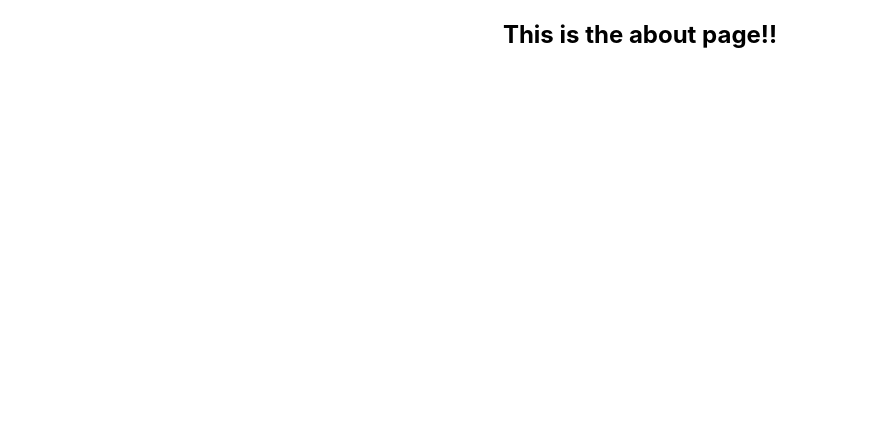
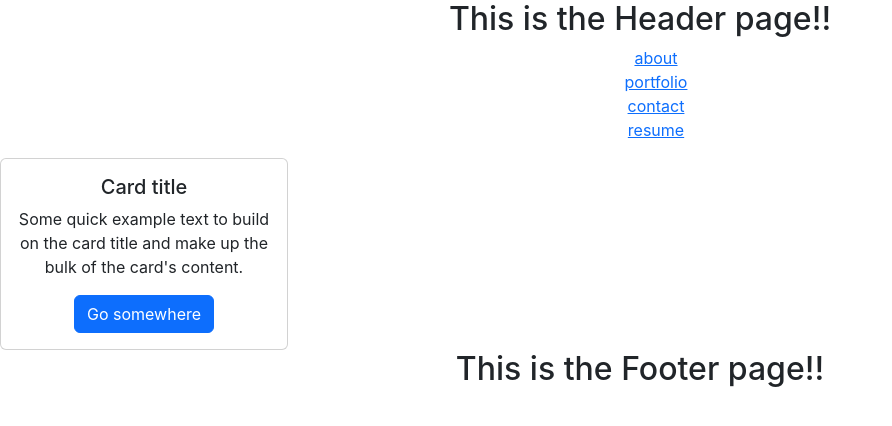
Before and after one commit to CoulsonP/react-portfolio, a React (Create React App) app: page /portfolio in a window 1280 px wide. Shown: the top 426 px of the page, without its empty margins (0-892 px from the left). Built offline with nearby package versions, Linux system fonts and the light colour scheme.

Commit message:
added link to pages as well as removed and added styling

```diff
--- a/public/index.html
+++ b/public/index.html
@@ -15,6 +15,7 @@
       user's mobile device or desktop. See https://developers.google.com/web/fundamentals/web-app-manifest/
     -->
     <link rel="manifest" href="%PUBLIC_URL%/manifest.json" />
+    <link rel="stylesheet" href="	https://cdn.jsdelivr.net/npm/bootstrap@5.3.0-alpha1/dist/css/bootstrap.min.css">
     <!--
       Notice the use of %PUBLIC_URL% in the tags above.
       It will be replaced with the URL of the `public` folder during the build.
--- a/src/App.css
+++ b/src/App.css
@@ -2,37 +2,6 @@
   text-align: center;
 }
 
-.App-logo {
-  height: 40vmin;
-  pointer-events: none;
+ul {
+  list-style-type: none;
 }
-
-@media (prefers-reduced-motion: no-preference) {
-  .App-logo {
-    animation: App-logo-spin infinite 20s linear;
-  }
-}
-
-.App-header {
-  background-color: #282c34;
-  min-height: 100vh;
-  display: flex;
-  flex-direction: column;
-  align-items: center;
-  justify-content: center;
-  font-size: calc(10px + 2vmin);
-  color: white;
-}
-
-.App-link {
-  color: #61dafb;
-}
-
-@keyframes App-logo-spin {
-  from {
-    transform: rotate(0deg);
-  }
-  to {
-    transform: rotate(360deg);
-  }
-}
--- a/src/App.js
+++ b/src/App.js
@@ -6,11 +6,24 @@ import Footer from './components/Footer';
 import Header from './components/Header';
 import Portfolio from './components/Portfolio';
 import Resume from './components/Resume';
+import{BrowserRouter,Routes,Route, Router} from "react-router-dom";
+import React from 'react';
+
 
 function App() {
   return (
     <div className="App">
-     <About></About>
+    <BrowserRouter>
+    <Header></Header>
+    <Routes>
+    <Route path = "/" element = {<About/>}/>
+    <Route path = "/portfolio" element = {<Portfolio/>}/>
+    <Route path = "/resume" element = {<Resume/>}/>
+    <Route path = "/contact" element = {<Contact/>}/>
+    </Routes>
+
+    <Footer></Footer>
+    </BrowserRouter>
     </div>
   );
 }
--- a/src/components/Nav.js
+++ b/src/components/Nav.js
@@ -1,10 +1,15 @@
 import React, { Component } from 'react'
-
+import { Link } from 'react-router-dom'
 export default class Nav extends Component {
   render() {
     return (
       <div>
-        <h2>This is the nav page!!</h2>
+       <ul>
+       <li> <Link to = "/">about</Link></li>
+       <li> <Link to = "/portfolio">portfolio</Link></li>
+       <li> <Link to = "/contact">contact</Link></li>
+       <li> <Link to = "/resume">resume</Link></li>
+       </ul>
       </div>
     )
   }
--- a/src/components/Portfolio.js
+++ b/src/components/Portfolio.js
@@ -5,7 +5,7 @@ export default class Portfolio extends Component {
   render() {
     return (
       <div>
-        <h2>This is the Portfolio page!!</h2>
+
         <Project></Project>
       </div>
     )
--- a/src/components/Project.js
+++ b/src/components/Project.js
@@ -4,7 +4,14 @@ export default class Project extends Component {
   render() {
     return (
       <div>
-        <h2>This is the project page!!</h2>
+        <div className="card" style={{width: "18rem"}}>
+  {/* <img src="..." class="card-img-top" alt="..."> */}
+  <div className="card-body">
+    <h5 className="card-title">Card title</h5>
+    <p className="card-text">Some quick example text to build on the card title and make up the bulk of the card's content.</p>
+    <a href="#" className="btn btn-primary">Go somewhere</a>
+  </div>
+</div>
       </div>
     )
   }
```
